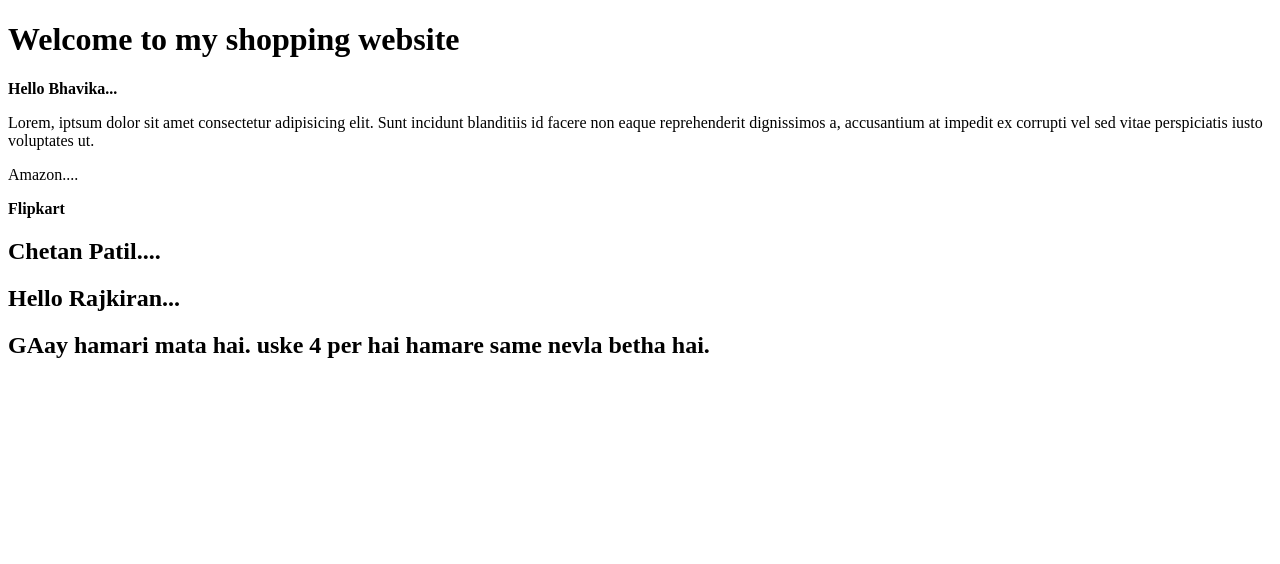
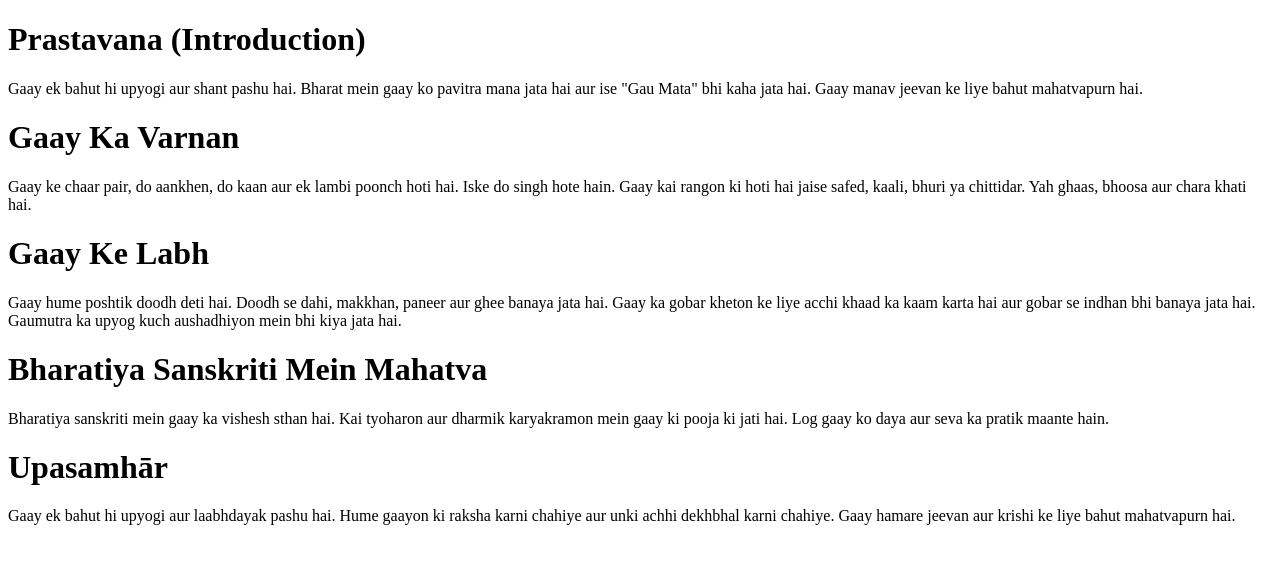
Before and after one commit to vishal230503/Full-Stack-Shopping-Application, a plain HTML site: page Frontend/index.html in a window 1280 px wide. Drawn offline with Linux system fonts and the light colour scheme.

Commit message:
gaay hamari mata hai

```diff
--- a/Frontend/index.html
+++ b/Frontend/index.html
@@ -6,14 +6,20 @@
     <title>Shopping App</title>
 </head>
 <body>
-    <h1>Welcome to my shopping website </h1>
-    <b>Hello Bhavika...</b>
-    <p>Lorem, iptsum dolor sit amet consectetur adipisicing elit. Sunt incidunt blanditiis id facere non eaque reprehenderit dignissimos a,
-        accusantium at impedit ex corrupti vel sed vitae perspiciatis iusto voluptates ut.</p>
-    <p>Amazon....</p>
-    <b>Flipkart</b>
-    <h2>Chetan Patil....</h2>
-    <h2>Hello Rajkiran...</h2>
-    <h2> GAay hamari mata hai. uske 4 per hai hamare same nevla betha hai. </h2>
+    </body><h1>Prastavana (Introduction)</h1>
+Gaay ek bahut hi upyogi aur shant pashu hai. Bharat mein gaay ko pavitra mana jata hai aur ise "Gau Mata" bhi kaha jata hai. Gaay manav jeevan ke liye bahut mahatvapurn hai.
+
+<h1>Gaay Ka Varnan</h1>
+Gaay ke chaar pair, do aankhen, do kaan aur ek lambi poonch hoti hai. Iske do singh hote hain. Gaay kai rangon ki hoti hai jaise safed, kaali, bhuri ya chittidar. Yah ghaas, bhoosa aur chara khati hai.
+
+<h1>Gaay Ke Labh</h1>
+Gaay hume poshtik doodh deti hai. Doodh se dahi, makkhan, paneer aur ghee banaya jata hai. Gaay ka gobar kheton ke liye acchi khaad ka kaam karta hai aur gobar se indhan bhi banaya jata hai. Gaumutra ka upyog kuch aushadhiyon mein bhi kiya jata hai.
+
+<h1>Bharatiya Sanskriti Mein Mahatva</h1>
+Bharatiya sanskriti mein gaay ka vishesh sthan hai. Kai tyoharon aur dharmik karyakramon mein gaay ki pooja ki jati hai. Log gaay ko daya aur seva ka pratik maante hain.
+
+<h1>Upasamhār</h1>
+Gaay ek bahut hi upyogi aur laabhdayak pashu hai. Hume gaayon ki raksha karni chahiye aur unki achhi dekhbhal karni chahiye. Gaay hamare jeevan aur krishi ke liye bahut mahatvapurn hai.
+
 </body>
 </html>
```
